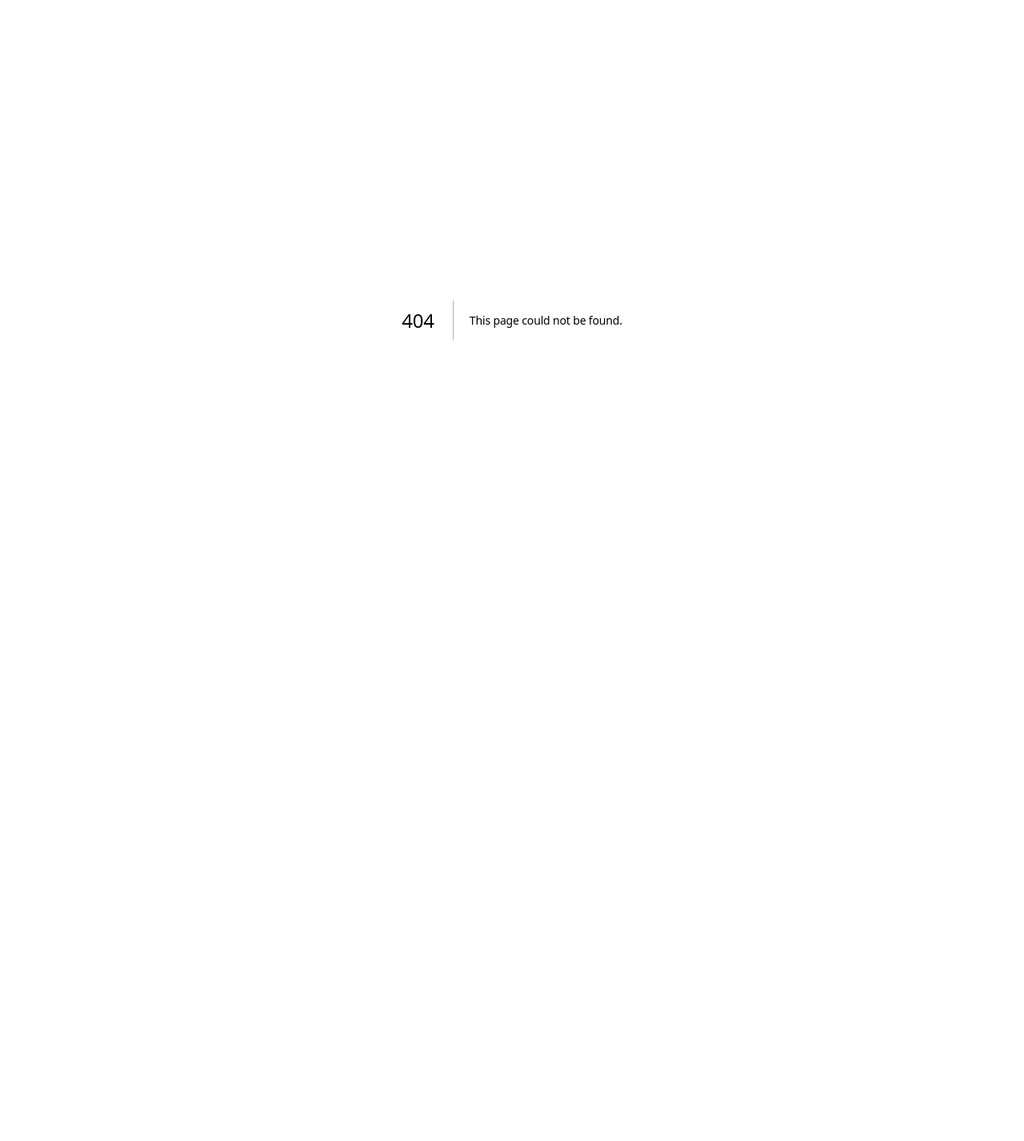
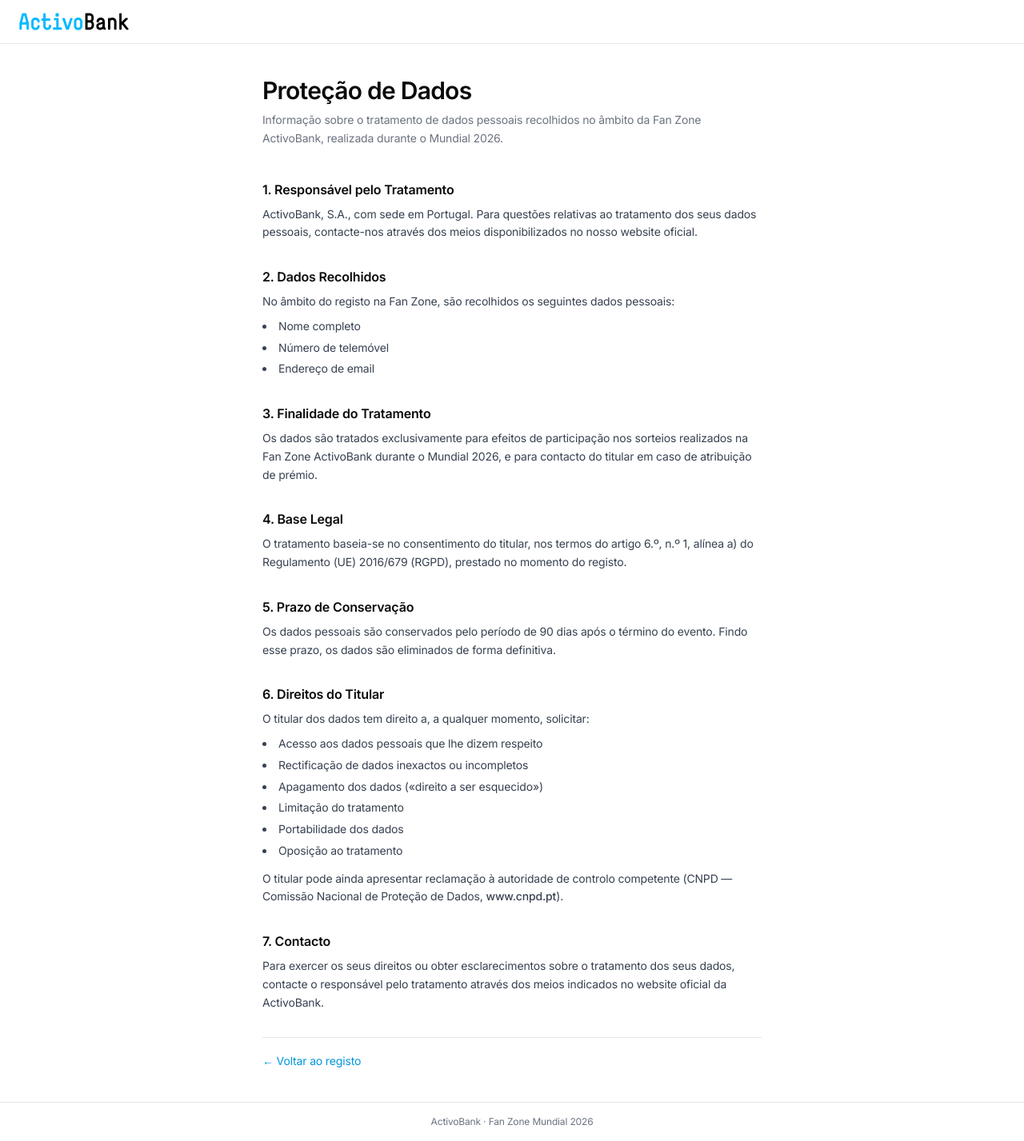
Before and after one commit to RafaelAmado1/active-bank-raffle, a Next.js app: page /privacidade in a window 1280 px wide. Before the commit this address had no page. Shown: the whole page at 80% size. Before the commit the page ends 800 px from the top, so only its background shows below. Built offline with nearby package versions, Linux system fonts and the light colour scheme.

Commit message:
feat: add /privacidade RGPD page

```diff
--- /dev/null
+++ b/app/privacidade/page.tsx
@@ -0,0 +1,106 @@
+import Link from 'next/link'
+
+export default function PrivacidadePage() {
+  return (
+    <div className="min-h-screen bg-white flex flex-col">
+      <Header />
+      <main className="flex-1 px-6 py-10 max-w-2xl mx-auto w-full">
+        <h1 className="text-3xl font-semibold tracking-tight text-[#0A0A0A] mb-2">
+          Proteção de Dados
+        </h1>
+        <p className="text-sm text-[#6B7280] mb-10 leading-relaxed">
+          Informação sobre o tratamento de dados pessoais recolhidos no âmbito da Fan Zone ActivoBank, realizada durante o Mundial 2026.
+        </p>
+
+        <section className="mb-8">
+          <h2 className="text-base font-semibold text-[#0A0A0A] mb-2">1. Responsável pelo Tratamento</h2>
+          <p className="text-sm text-[#374151] leading-relaxed">
+            ActivoBank, S.A., com sede em Portugal. Para questões relativas ao tratamento dos seus dados pessoais, contacte-nos através dos meios disponibilizados no nosso website oficial.
+          </p>
+        </section>
+
+        <section className="mb-8">
+          <h2 className="text-base font-semibold text-[#0A0A0A] mb-2">2. Dados Recolhidos</h2>
+          <p className="text-sm text-[#374151] leading-relaxed">
+            No âmbito do registo na Fan Zone, são recolhidos os seguintes dados pessoais:
+          </p>
+          <ul className="mt-2 text-sm text-[#374151] leading-relaxed list-disc list-inside space-y-1">
+            <li>Nome completo</li>
+            <li>Número de telemóvel</li>
+            <li>Endereço de email</li>
+          </ul>
+        </section>
+
+        <section className="mb-8">
+          <h2 className="text-base font-semibold text-[#0A0A0A] mb-2">3. Finalidade do Tratamento</h2>
+          <p className="text-sm text-[#374151] leading-relaxed">
+            Os dados são tratados exclusivamente para efeitos de participação nos sorteios realizados na Fan Zone ActivoBank durante o Mundial 2026, e para contacto do titular em caso de atribuição de prémio.
+          </p>
+        </section>
+
+        <section className="mb-8">
+          <h2 className="text-base font-semibold text-[#0A0A0A] mb-2">4. Base Legal</h2>
+          <p className="text-sm text-[#374151] leading-relaxed">
+            O tratamento baseia-se no consentimento do titular, nos termos do artigo 6.º, n.º 1, alínea a) do Regulamento (UE) 2016/679 (RGPD), prestado no momento do registo.
+          </p>
+        </section>
+
+        <section className="mb-8">
+          <h2 className="text-base font-semibold text-[#0A0A0A] mb-2">5. Prazo de Conservação</h2>
+          <p className="text-sm text-[#374151] leading-relaxed">
+            Os dados pessoais são conservados pelo período de 90 dias após o término do evento. Findo esse prazo, os dados são eliminados de forma definitiva.
+          </p>
+        </section>
+
+        <section className="mb-8">
+          <h2 className="text-base font-semibold text-[#0A0A0A] mb-2">6. Direitos do Titular</h2>
+          <p className="text-sm text-[#374151] leading-relaxed">
+            O titular dos dados tem direito a, a qualquer momento, solicitar:
+          </p>
+          <ul className="mt-2 text-sm text-[#374151] leading-relaxed list-disc list-inside space-y-1">
+            <li>Acesso aos dados pessoais que lhe dizem respeito</li>
+            <li>Rectificação de dados inexactos ou incompletos</li>
+            <li>Apagamento dos dados («direito a ser esquecido»)</li>
+            <li>Limitação do tratamento</li>
+            <li>Portabilidade dos dados</li>
+            <li>Oposição ao tratamento</li>
+          </ul>
+          <p className="mt-3 text-sm text-[#374151] leading-relaxed">
+            O titular pode ainda apresentar reclamação à autoridade de controlo competente (CNPD — Comissão Nacional de Proteção de Dados, <span className="font-medium">www.cnpd.pt</span>).
+          </p>
+        </section>
+
+        <section className="mb-8">
+          <h2 className="text-base font-semibold text-[#0A0A0A] mb-2">7. Contacto</h2>
+          <p className="text-sm text-[#374151] leading-relaxed">
+            Para exercer os seus direitos ou obter esclarecimentos sobre o tratamento dos seus dados, contacte o responsável pelo tratamento através dos meios indicados no website oficial da ActivoBank.
+          </p>
+        </section>
+
+        <div className="pt-4 border-t border-[#E5E7EB]">
+          <Link href="/entry" className="text-sm text-[#0096DC] hover:underline">
+            ← Voltar ao registo
+          </Link>
+        </div>
+      </main>
+      <Footer />
+    </div>
+  )
+}
+
+function Header() {
+  return (
+    <header className="border-b border-[#E5E7EB] px-6 py-4">
+      {/* eslint-disable-next-line @next/next/no-img-element */}
+      <img src="/logo_activobank.svg" alt="ActivoBank" width={137} height={22} />
+    </header>
+  )
+}
+
+function Footer() {
+  return (
+    <footer className="border-t border-[#E5E7EB] px-6 py-4 text-center">
+      <p className="text-xs text-[#6B7280]">ActivoBank · Fan Zone Mundial 2026</p>
+    </footer>
+  )
+}
```
